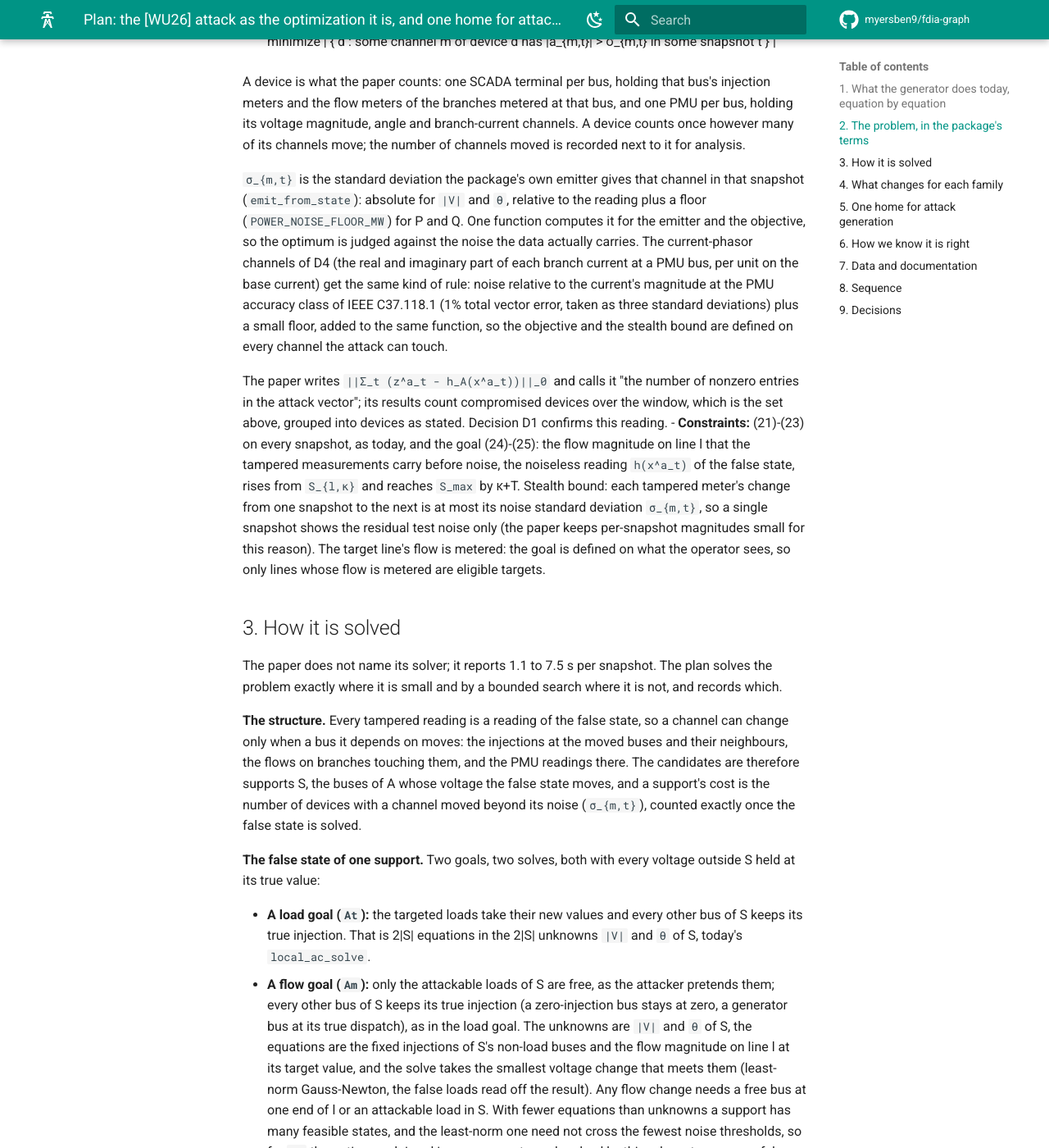
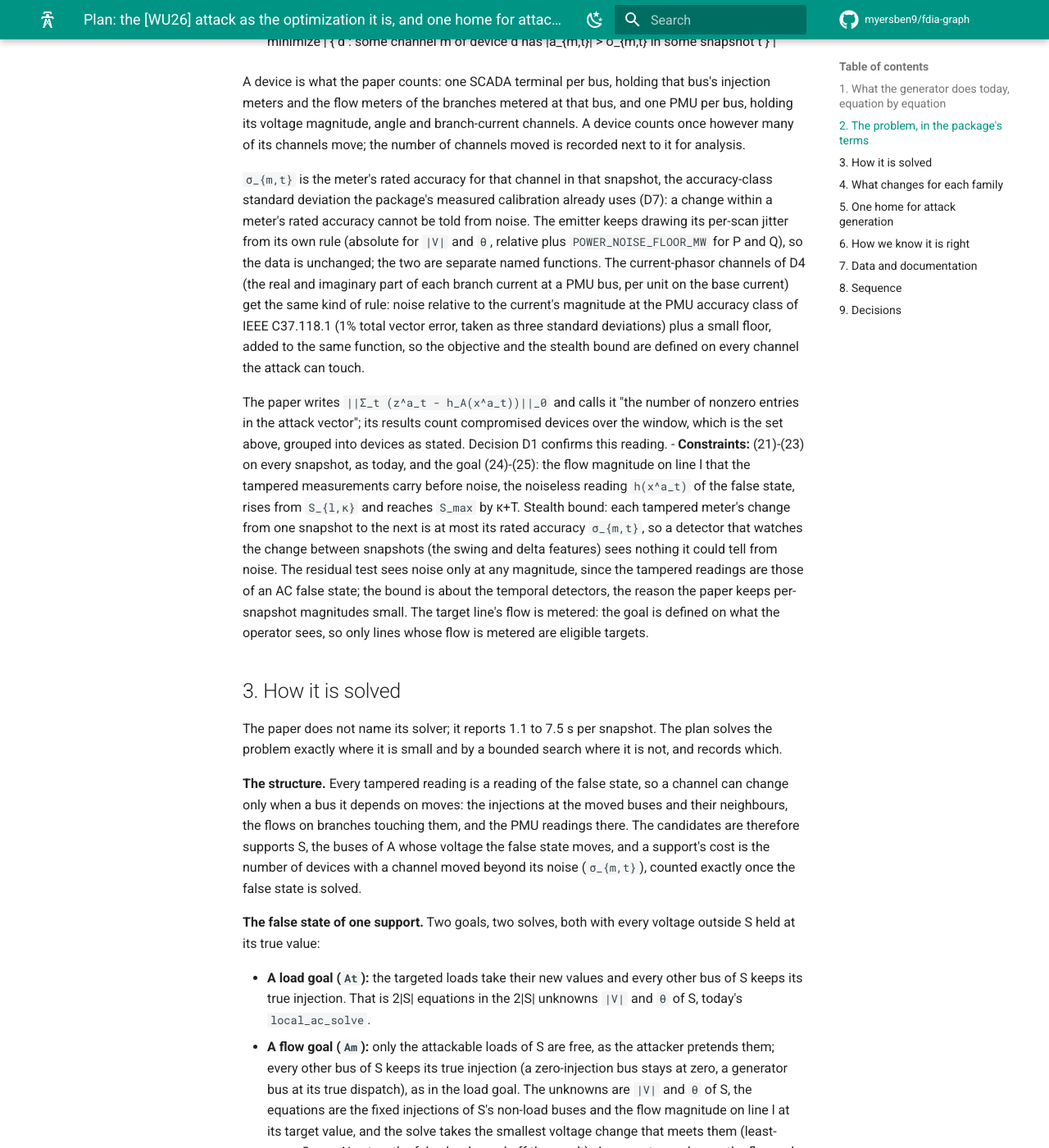
Before and after one commit to myersben9/fdia-graph, an MkDocs documentation site: the page built from docs/plans/WU_MSFDIA_PLAN.md, in a window 1280 px wide and 1400 px high, scrolled down 1901 px. Shown: the whole window at 82% size. Built offline with MkDocs 1.6.1 and Material for MkDocs 9.7.7, drawn with Linux system fonts in a browser that asks for light colours; comment, search, counter and statistics services are not loaded; the version menu is left out; some of the changed text lies outside the part shown.

Commit message:
Wu plan: D7, the bound and the objective on the meters' rated accuracy; a flow-goal support needs an attackable load

```diff
--- a/docs/plans/WU_MSFDIA_PLAN.md
+++ b/docs/plans/WU_MSFDIA_PLAN.md
@@ -1,6 +1,6 @@
 # Plan: the [WU26] attack as the optimization it is, and one home for attack generation
 
-**Status: accepted; decisions D1 to D6 taken (section 9).**
+**Status: accepted; decisions D1 to D7 taken (section 9).**
 
 [WU26] defines its multi-snapshot attack (MS-FDIA) as an optimization: eq. (12) minimizes the
 number of tampered measurements subject to the AC measurement model (13)-(20), the operating limits
@@ -52,10 +52,11 @@ snapshots t = κ ... κ+T, and the true states `x_t` and scans `z_t` from the ti
   voltage magnitude, angle and branch-current channels. A device counts once however many of its
   channels move; the number of channels moved is recorded next to it for analysis.
 
-  `σ_{m,t}` is the standard deviation the package's own emitter gives that channel in that
-  snapshot (`emit_from_state`): absolute for `|V|` and `θ`, relative to the reading plus a floor
-  (`POWER_NOISE_FLOOR_MW`) for P and Q. One function computes it for the emitter and the
-  objective, so the optimum is judged against the noise the data actually carries.
+  `σ_{m,t}` is the meter's rated accuracy for that channel in that snapshot, the accuracy-class
+  standard deviation the package's measured calibration already uses (D7): a change within a
+  meter's rated accuracy cannot be told from noise. The emitter keeps drawing its per-scan
+  jitter from its own rule (absolute for `|V|` and `θ`, relative plus `POWER_NOISE_FLOOR_MW` for P
+  and Q), so the data is unchanged; the two are separate named functions.
   The current-phasor channels of D4 (the real and imaginary part of each branch current at a PMU
   bus, per unit on the base current) get the same kind of rule: noise relative to the current's
   magnitude at the PMU accuracy class of IEEE C37.118.1 (1% total vector error, taken as three
@@ -67,12 +68,13 @@ snapshots t = κ ... κ+T, and the true states `x_t` and scans `z_t` from the ti
   above, grouped into devices as stated. Decision D1 confirms this reading.
 - **Constraints:** (21)-(23) on every snapshot, as today, and the goal (24)-(25): the flow magnitude
   on line l that the tampered measurements carry before noise, the noiseless reading `h(x^a_t)` of
-  the false state, rises from `S_{l,κ}` and reaches `S_max` by
-  κ+T. Stealth bound: each tampered meter's change from one snapshot to the next is at most its
-  noise standard deviation `σ_{m,t}`, so a single snapshot shows the residual test noise only (the
-  paper keeps per-snapshot magnitudes small for this reason). The target line's flow is metered:
-  the goal is defined on what the operator sees, so only lines whose flow is metered are eligible
-  targets.
+  the false state, rises from `S_{l,κ}` and reaches `S_max` by κ+T. Stealth bound: each tampered
+  meter's change from one snapshot to the next is at most its rated accuracy `σ_{m,t}`, so a
+  detector that watches the change between snapshots (the swing and delta features) sees nothing it
+  could tell from noise. The residual test sees noise only at any magnitude, since the tampered
+  readings are those of an AC false state; the bound is about the temporal detectors, the reason the
+  paper keeps per-snapshot magnitudes small. The target line's flow is metered: the goal is defined
+  on what the operator sees, so only lines whose flow is metered are eligible targets.
 
 ## 3. How it is solved
 
@@ -88,30 +90,32 @@ with a channel moved beyond its noise (`σ_{m,t}`), counted exactly once the fal
 **The false state of one support.** Two goals, two solves, both with every voltage outside S held
 at its true value:
 
-- **A load goal (`At`):** the targeted loads take their new values and every other bus of S keeps its
-  true injection. That is 2|S| equations in the 2|S| unknowns `|V|` and `θ` of S, today's
+- **A load goal (`At`):** the targeted loads take their new values and every other bus of S keeps
+  its true injection. That is 2|S| equations in the 2|S| unknowns `|V|` and `θ` of S, today's
   `local_ac_solve`.
 - **A flow goal (`Am`):** only the attackable loads of S are free, as the attacker pretends them;
-  every other bus of S keeps its true injection (a zero-injection bus stays at zero, a generator
-  bus at its true dispatch), as in the load goal. The unknowns are `|V|` and `θ` of S, the
-  equations are the fixed injections of S's non-load buses and the flow magnitude on line l at its
-  target value, and the solve takes the smallest voltage change that meets them (least-norm
-  Gauss-Newton, the false loads read off the result). Any flow change needs a free bus at one end
-  of l or an attackable load in S. With fewer equations than unknowns a support has many feasible
-  states, and the least-norm one need not cross the fewest noise thresholds, so for `Am` the
-  optimum claimed is over supports each solved by this rule, not over every false state. Lowering
-  the device count inside a support (reweighting the step toward channels already over noise) is a
-  later refinement, with no claim until it is measured.
+  every other bus of S keeps its true injection (a zero-injection bus stays at zero, a generator bus
+  at its true dispatch), as in the load goal. The unknowns are `|V|` and `θ` of S, the equations are
+  the fixed injections of S's non-load buses and the flow magnitude on line l at its target value,
+  and the solve takes the smallest voltage change that meets them (least-norm Gauss-Newton, the
+  false loads read off the result). A support can change the flow only when it holds an end bus of l
+  and at least one attackable load (the only free injections). With fewer equations than unknowns a
+  support has many feasible states, and the least-norm one need not cross the fewest noise
+  thresholds, so for `Am` the optimum claimed is over supports each solved by this rule, not over
+  every false state. Lowering the device count inside a support (reweighting the step toward
+  channels already over noise) is a later refinement, with no claim until it is measured.
 
-Both are checked against (21)-(23). The flow magnitude is `S_l = sqrt(P_l^2 + Q_l^2)` in MVA from the
-flow channels (MW and MVAr), compared with `rate_a` in MVA, or both divided by the base MVA in per
-unit.
+Both are checked against (21)-(23). The flow magnitude is `S_l = sqrt(P_l^2 + Q_l^2)` in MVA from
+the flow channels (MW and MVAr), compared with `rate_a` in MVA, or both divided by the base MVA in
+per unit.
 
 **The search.**
 
 1. Candidates are connected supports that can reach the goal (the targeted load buses for a load
-   goal, at least one end of l for a flow goal), under the area rules of today: never the slack, and
-   a zero-injection bus on a support's boundary is taken in, since it cannot absorb the change.
+   goal, for a flow goal an end bus of l and at least one attackable load, since a support of
+   generator and zero-injection buses alone has no free injection), under the area rules of today:
+   never the slack, and a zero-injection bus on a support's boundary is taken in, since it cannot
+   absorb the change.
 2. The only lower bound used for pruning is one that holds for every remaining support: a device
    counts only when the goal forces one of its channels above that channel's noise. For a flow goal
    the required change δ of the magnitude on l can split between P and Q, so at least one of them
@@ -121,8 +125,8 @@ unit.
 3. On IEEE-14 and small areas every candidate is solved (exhaustive), and the cheapest feasible one
    is the optimum over the area. A test compares the result with a brute-force enumeration.
 4. On IEEE-118 and 300 the search is best-first with a node budget and prunes only with the valid
-   bound above. The file records per episode whether the enumeration finished (optimal over the area)
-   or the budget ran out (the best found, no claim).
+   bound above. The file records per episode whether the enumeration finished (optimal over the
+   area) or the budget ran out (the best found, no claim).
 
 **Checks on the solver.** The brute-force test on IEEE-14 areas, and a continuous cross-check,
 iteratively reweighted ℓ1 on the local AC equations, that may never beat the search.
@@ -235,14 +239,13 @@ families as they are.
   of every attack is the least a real attacker would need.
 - **D3, `S_max`:** the branch ratings (`rate_a`) of the PGLib-OPF v23.07 versions of IEEE-14, 118
   and 300 (CC BY 4.0), in MVA, stored with the package and matched to our branches by their end
-  buses; a branch's flow magnitude `sqrt(P^2 + Q^2)` from its MW and MVAr channels is compared with it
-  directly.
-  Pandapower's ratings cannot serve: every line and transformer of the three cases is rated 9,900
-  MVA, MATPOWER's placeholder for "no limit", and the base case loads the most loaded line to 1.5%,
-  4.5% and 8.7% of it. Matched by end buses, all branches pair up (20 of 20, 186 of 186, 411 of 411)
-  and the base-case loadings are realistic (median 11%, 21% and 16%; most loaded 59%, 121% and
-  148%). A branch PGLib leaves at 9,900 MVA (7 on IEEE-300) or one already above its rating in the
-  base case is not an eligible target.
+  buses; a branch's flow magnitude `sqrt(P^2 + Q^2)` from its MW and MVAr channels is compared with
+  it directly. Pandapower's ratings cannot serve: every line and transformer of the three cases is
+  rated 9,900 MVA, MATPOWER's placeholder for "no limit", and the base case loads the most loaded
+  line to 1.5%, 4.5% and 8.7% of it. Matched by end buses, all branches pair up (20 of 20, 186 of
+  186, 411 of 411) and the base-case loadings are realistic (median 11%, 21% and 16%; most loaded
+  59%, 121% and 148%). A branch PGLib leaves at 9,900 MVA (7 on IEEE-300) or one already above its
+  rating in the base case is not an eligible target.
 - **D4, PMU current phasors (19)-(20):** added as branch current-phasor channels at PMU buses, a
   file-format change in the same release.
 - **D5, the overload's meaning:** (24)-(25) as written, on the noiseless reading of the false state:
@@ -253,3 +256,8 @@ families as they are.
 - **D6, multi-snapshot only:** new generation makes `At` and `Am`; the single-snapshot families
   (`Aq`, `Al`, `Ad`, `As`, `Ar`) are deprecated for generation and remain loadable from released
   files.
+- **D7, the noise scale of the bound and the objective:** the meter's rated accuracy (the
+  accuracy-class σ), not the per-scan jitter. Measured with the jitter σ, whose power floor is
+  0.001 MVAr on near-zero reactive flows, today's attack area met the between-snapshot bound in
+  0 of 20 IEEE-14 `At` windows and 0 of 8 on IEEE-118, and a feasible held support existed in only
+  4 of 20 and 3 of 8: the jitter floor is far tighter than any real meter's resolution.
```
Also changed, not shown: docs/plans/README.md (+1 -1 lines).
